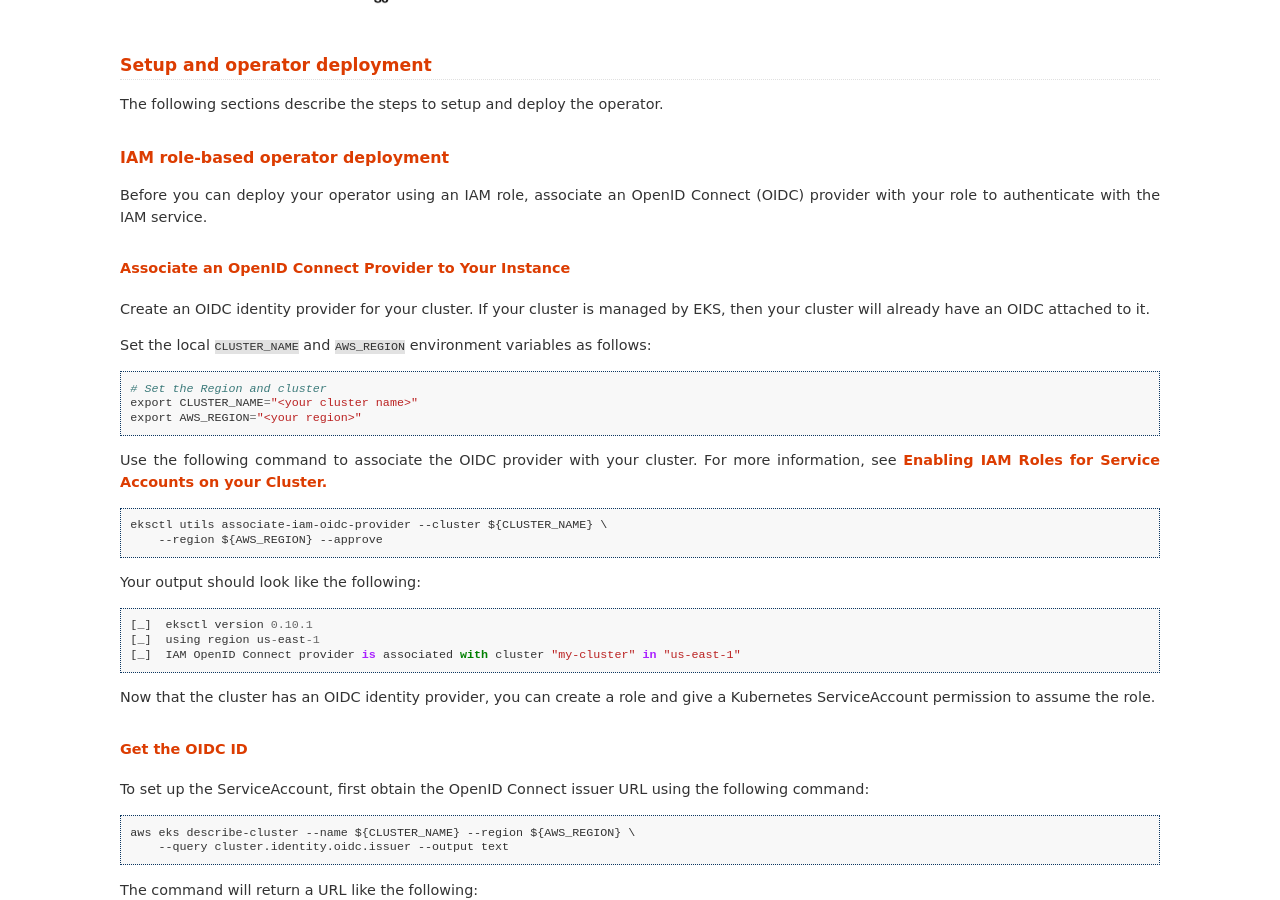
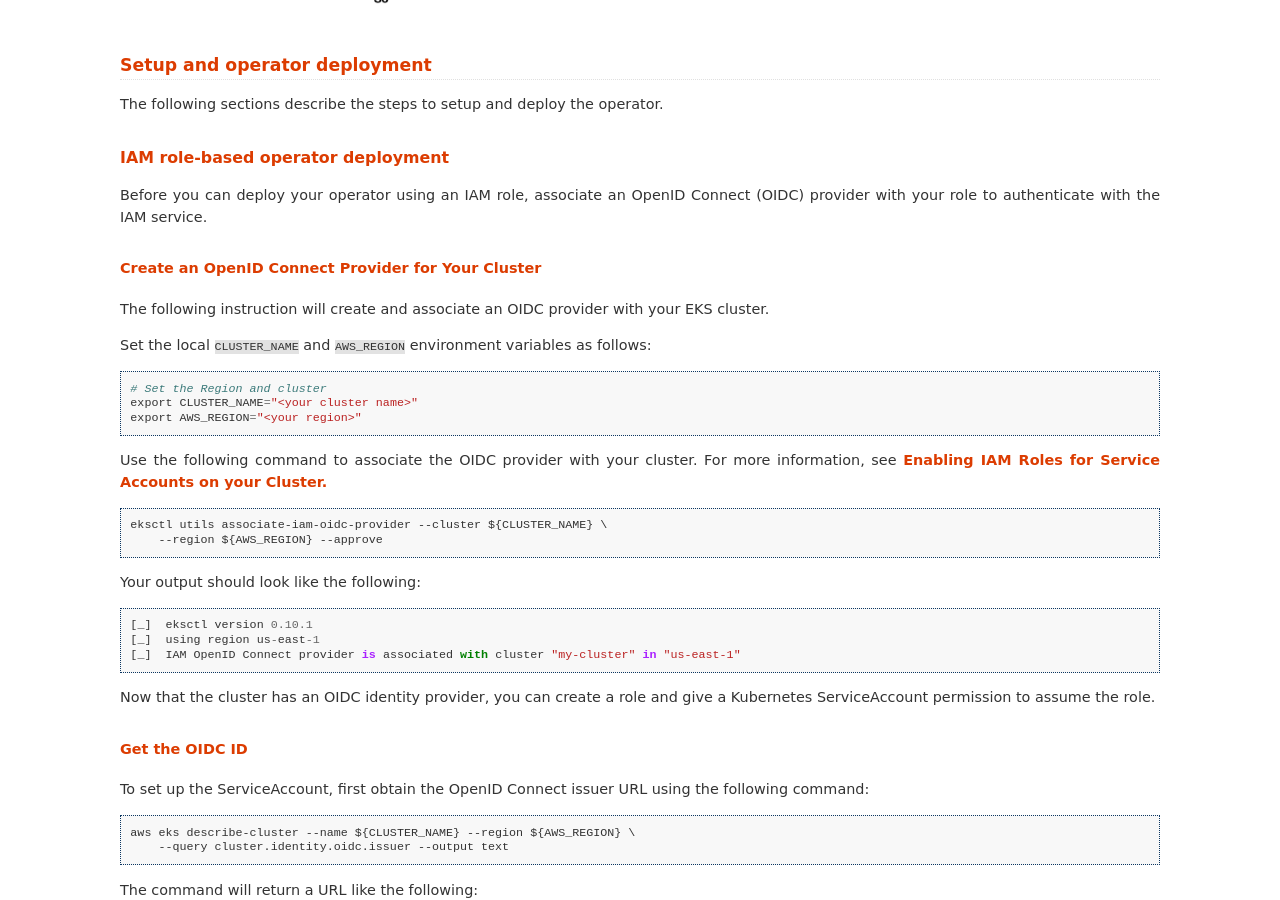
Before and after one commit to Evan-W-ang/sagemaker-python-sdk, a Sphinx documentation site: the page built from doc/amazon_sagemaker_operators_for_kubernetes.rst, in a window 1280 px wide and 900 px high, scrolled down 2174 px. Built offline with Sphinx 7.4.7, drawn with Linux system fonts in a browser that asks for light colours; some of the changed text lies outside the part shown.

Commit message:
doc: change "associate" to "create" for OpenID connector (#1208)

```diff
--- a/doc/amazon_sagemaker_operators_for_kubernetes.rst
+++ b/doc/amazon_sagemaker_operators_for_kubernetes.rst
@@ -82,12 +82,11 @@ IAM role-based operator deployment
 Before you can deploy your operator using an IAM role, associate an OpenID Connect (OIDC) provider with your role to
 authenticate with the IAM service.
 
-Associate an OpenID Connect Provider to Your Instance
-^^^^^^^^^^^^^^^^^^^^^^^^^^^^^^^^^^^^^^^^^^^^^^^^^^^^^
+Create an OpenID Connect Provider for Your Cluster
+^^^^^^^^^^^^^^^^^^^^^^^^^^^^^^^^^^^^^^^^^^^^^^^^^^
 
-Create an OIDC identity provider for your cluster. If your
-cluster is managed by EKS, then your cluster will already have an OIDC
-attached to it.
+The following instruction will create and associate an OIDC provider
+with your EKS cluster.
 
 Set the local ``CLUSTER_NAME`` and \ ``AWS_REGION`` environment
 variables as follows:
```
